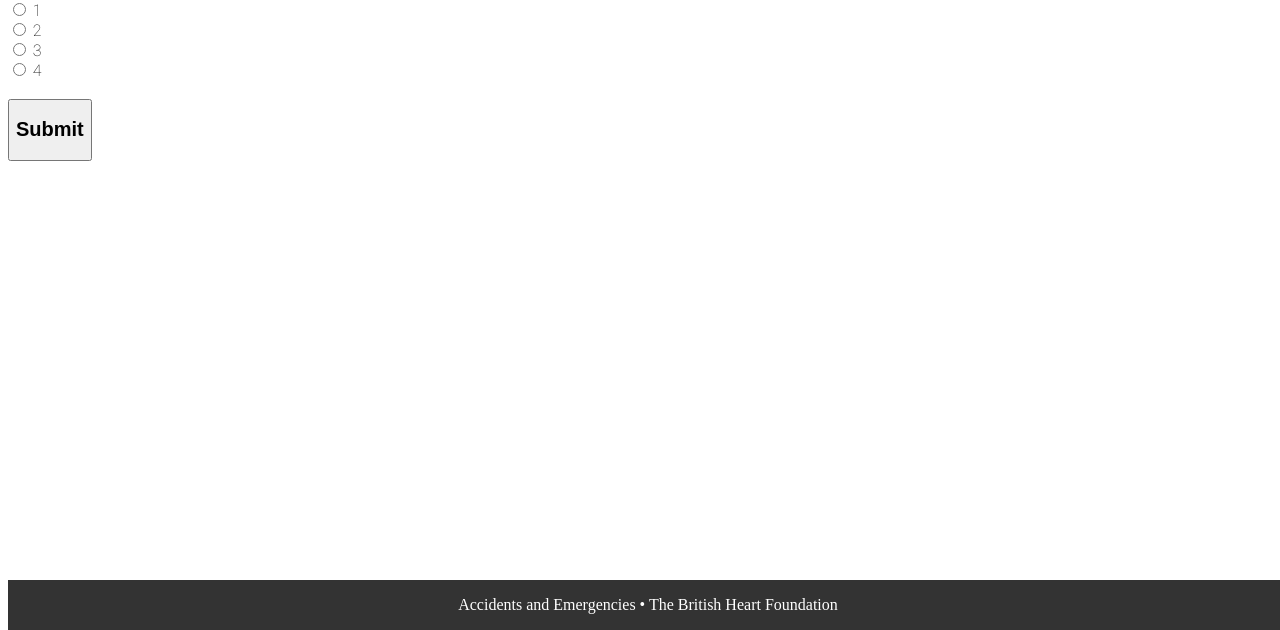
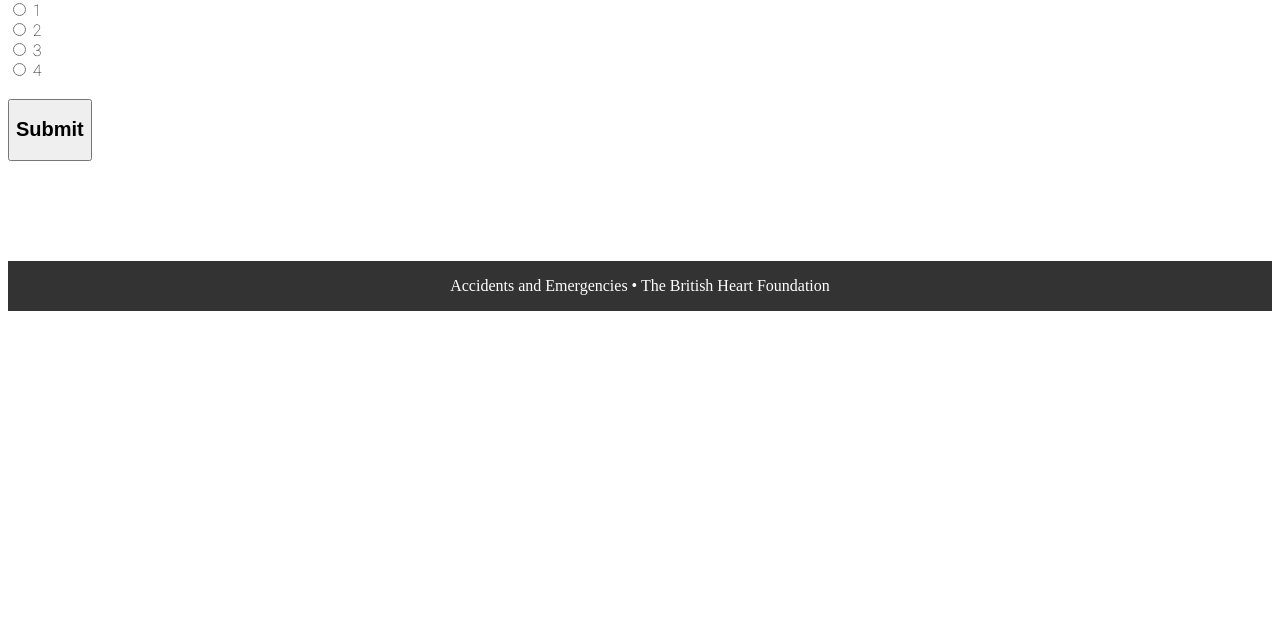
Before and after one commit to DarkSoulWind/NCS-website, a plain HTML site: page first_question.html in a window 1280 px wide. Shown: the part 170-800 px from the top of the page. Drawn offline with Linux system fonts and the light colour scheme; a web font is replaced by a local one.

Commit message:
Made position of bottom bar relative

```diff
--- a/import_styles.css
+++ b/import_styles.css
@@ -7,7 +7,8 @@
 .bottombar {
 	overflow: hidden;
 	background-color: #333;
-	position: fixed;
+	position: relative;
+	top: 100px;
 	bottom: 0;
 	width: 100%;
 }
```
